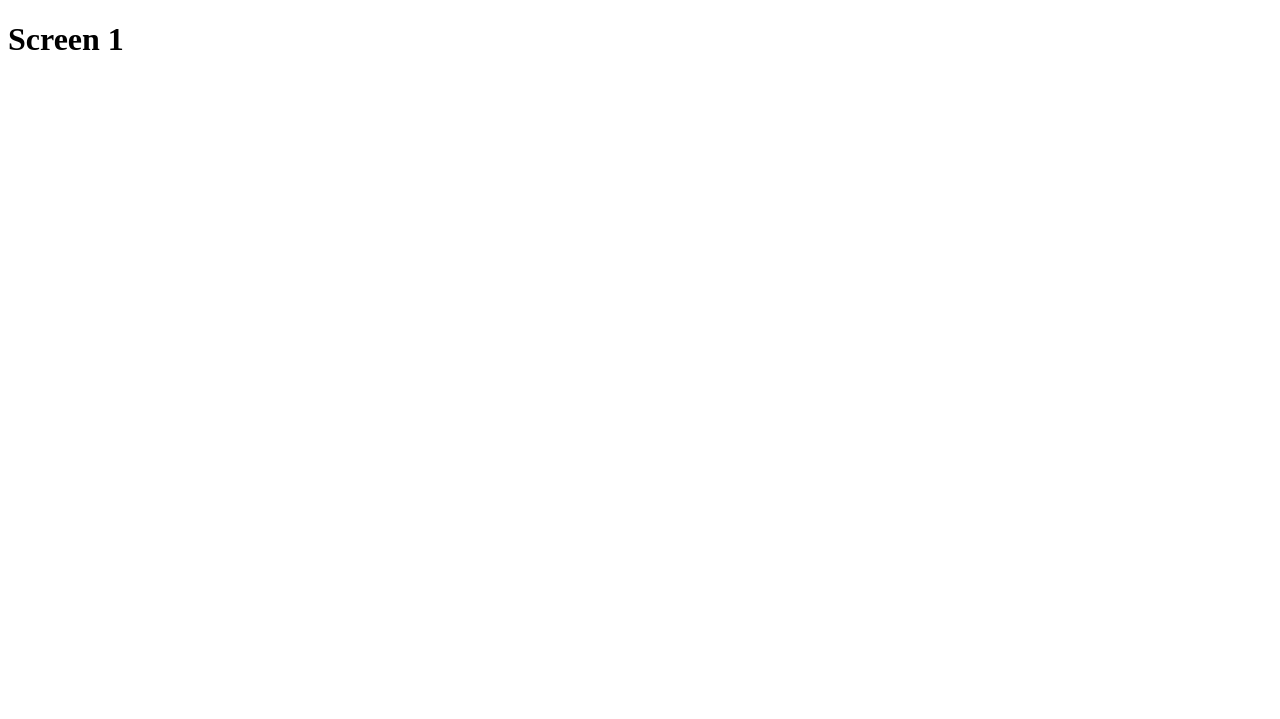
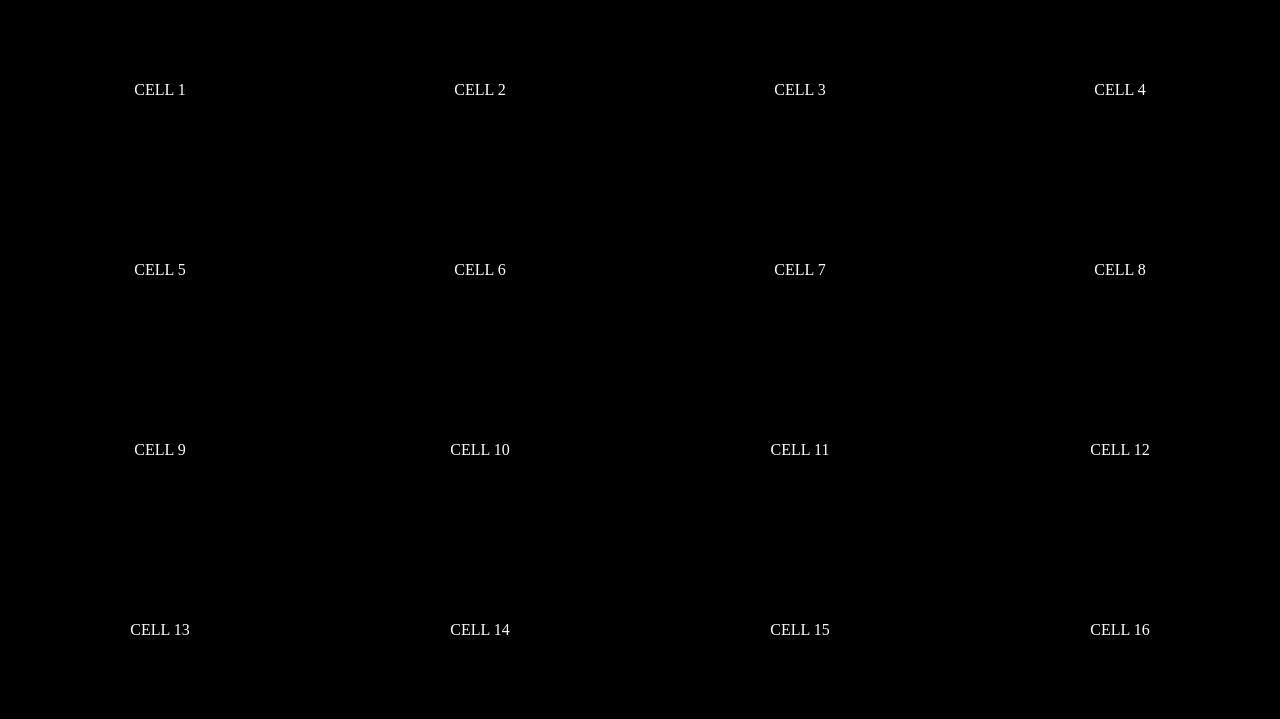
Before and after one commit to cpvalente/twitterWall, a Flask app: page /screen1 in a window 1280 px wide. Before the commit the part shown is almost empty. Shown: the top 719 px of the page. Run offline with Flask 2, Linux system fonts and the light colour scheme; parts of the project's set-up code (start-up, migrations or seed data) failed here and were passed over.

Commit message:
add styles to screen HTML files

```diff
--- /dev/null
+++ b/static/styles/style.css
@@ -0,0 +1,24 @@
+body {
+  margin: 0;
+  padding: 0;
+
+  height: 1280;
+  width: 720;
+  background: #000;
+
+  text-align: center;
+  color: #FFF;
+  text-transform: uppercase;
+}
+
+.container {
+  display: grid;
+  grid-template-columns: repeat(4, 320px);
+  grid-template-rows: repeat(4, 180px);
+  grid-auto-flow: row;
+}
+
+.cell {
+  place-self: center;
+  width: 100%;
+}
--- a/templates/screen1.html
+++ b/templates/screen1.html
@@ -3,8 +3,58 @@
   <head>
     <meta charset="utf-8">
     <title>Twitter Wall - Screen 1</title>
+    <link rel="stylesheet" href="{{ url_for('static', filename='styles/style.css') }}">
   </head>
   <body>
-    <h1> Screen 1 </h1>
+    <div class="container">
+     <div class="cell">
+       CELL 1
+     </div>
+     <div class="cell">
+       CELL 2
+     </div>
+     <div class="cell">
+       CELL 3
+     </div>
+     <div class="cell">
+       CELL 4
+     </div>
+     <div class="cell">
+       CELL 5
+     </div>
+     <div class="cell">
+       CELL 6
+     </div>
+     <div class="cell">
+       CELL 7
+     </div>
+     <div class="cell">
+       CELL 8
+     </div>
+     <div class="cell">
+       CELL 9
+     </div>
+     <div class="cell">
+       CELL 10
+     </div>
+     <div class="cell">
+       CELL 11
+     </div>
+     <div class="cell">
+       CELL 12
+     </div>
+     <div class="cell">
+       CELL 13
+     </div>
+     <div class="cell">
+       CELL 14
+     </div>
+     <div class="cell">
+       CELL 15
+     </div>
+     <div class="cell">
+       CELL 16
+     </div>
+   </div>
   </body>
 </html>
```
Also changed, not shown: templates/screen2.html (+51 -1 lines).
